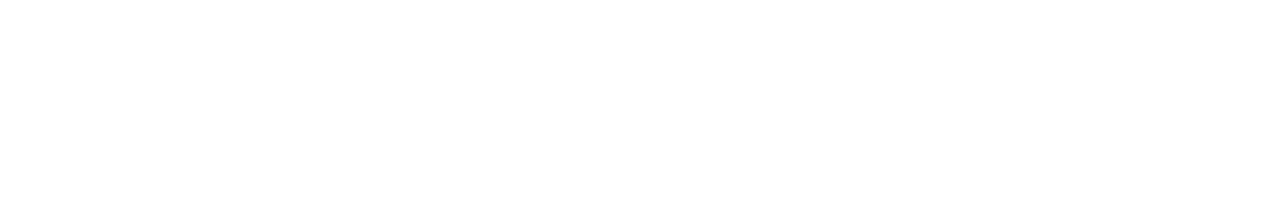
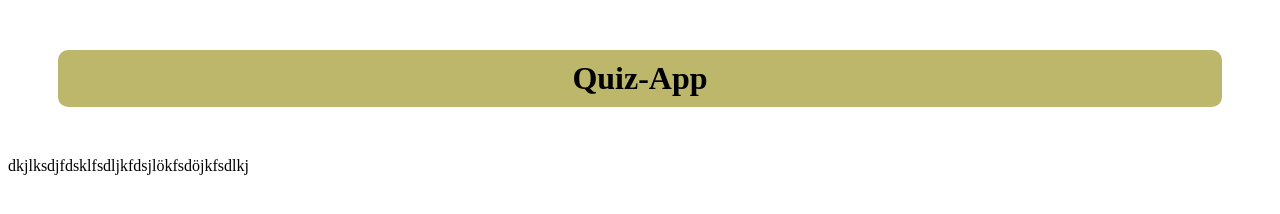
Before and after one commit to MariaAdner/Quiz-App, a plain HTML site: page index.html in a window 1280 px wide. Drawn offline with Linux system fonts and the light colour scheme.

Commit message:
Title verbessert

```diff
--- a/index.html
+++ b/index.html
@@ -3,11 +3,17 @@
   <head>
     <meta charset="UTF-8" />
     <meta name="viewport" content="width=device-width, initial-scale=1.0" />
-    <title>Document</title>
+    <title>Quiz-App Startseite</title>
     <link rel="stylesheet" href="styles.css" />
   </head>
 
   <body>
-    <title><h1>Quiz-App</h1></title>
+    <head>
+      <h1>Quiz-App</h1>
+    </head>
+
+    <question-card>
+      <p>dkjlksdjfdsklfsdljkfdsjlökfsdöjkfsdlkj</p>
+    </question-card>
   </body>
 </html>
--- a/styles.css
+++ b/styles.css
@@ -1,3 +1,7 @@
 h1 {
   background-color: darkkhaki;
+  text-align: center;
+  margin: 50px;
+  padding: 10px;
+  border-radius: 10px;
 }
```
